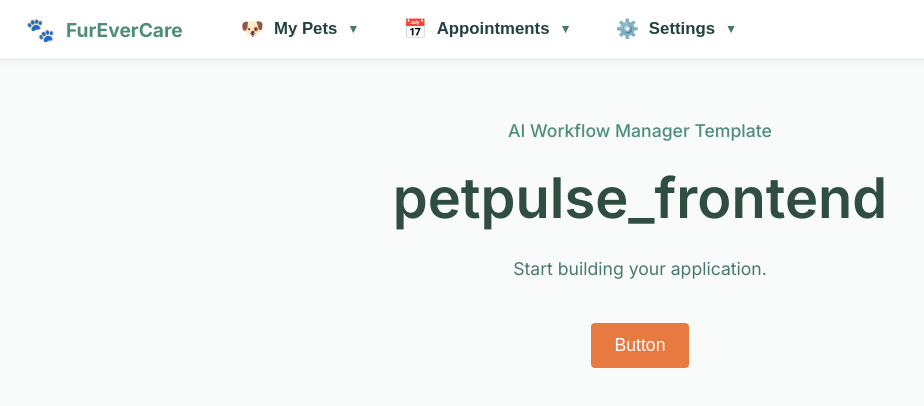
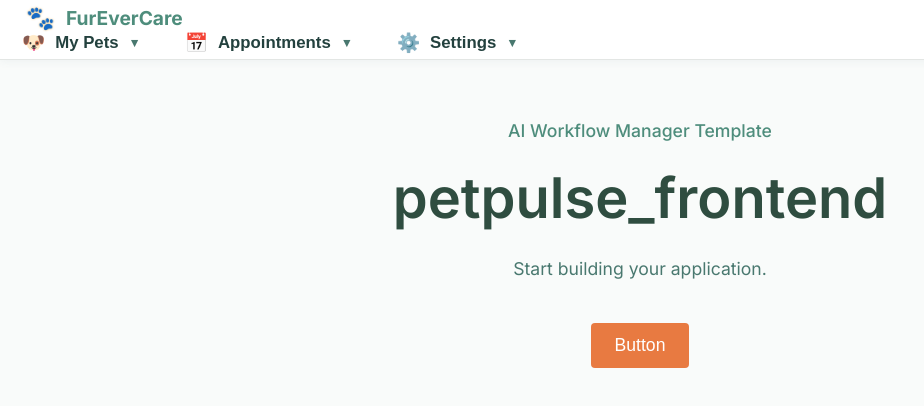
Before and after one commit to kavia-common/petpulse-26386-90c3e5a2, a React (Create React App) app in the folder petpulse_frontend/: page / in a window 1280 px wide. Shown: the top 406 px of the page, without its empty margins (0-924 px from the left). Built offline with nearby package versions, Linux system fonts and the light colour scheme; the HTML template or start-up script is replaced by a standard one.

Commit message:
Auto-commit: Changes as of 2025-05-31T03:41:33.003860+00:00

```diff
--- a/petpulse_frontend/src/FurEverCareNav.js
+++ b/petpulse_frontend/src/FurEverCareNav.js
@@ -64,6 +64,7 @@ function FurEverCareNav() {
       aria-label="Primary"
       onMouseLeave={handleCloseAll}
     >
+      <div className="fc-navbar-content">
         <div className="fc-nav-horizontal-header">
           <span className="fc-logo" aria-label="FurEverCare Logo">🐾</span>
           <span className="fc-title">FurEverCare</span>
@@ -182,6 +183,7 @@ function FurEverCareNav() {
             </ul>
           </li>
         </ul>
+      </div>
     </nav>
   );
 }
```
Also changed, not shown: 2 other files (tests, documents, lock files or other folders). Lines whose indentation alone changed are shown as unchanged.
